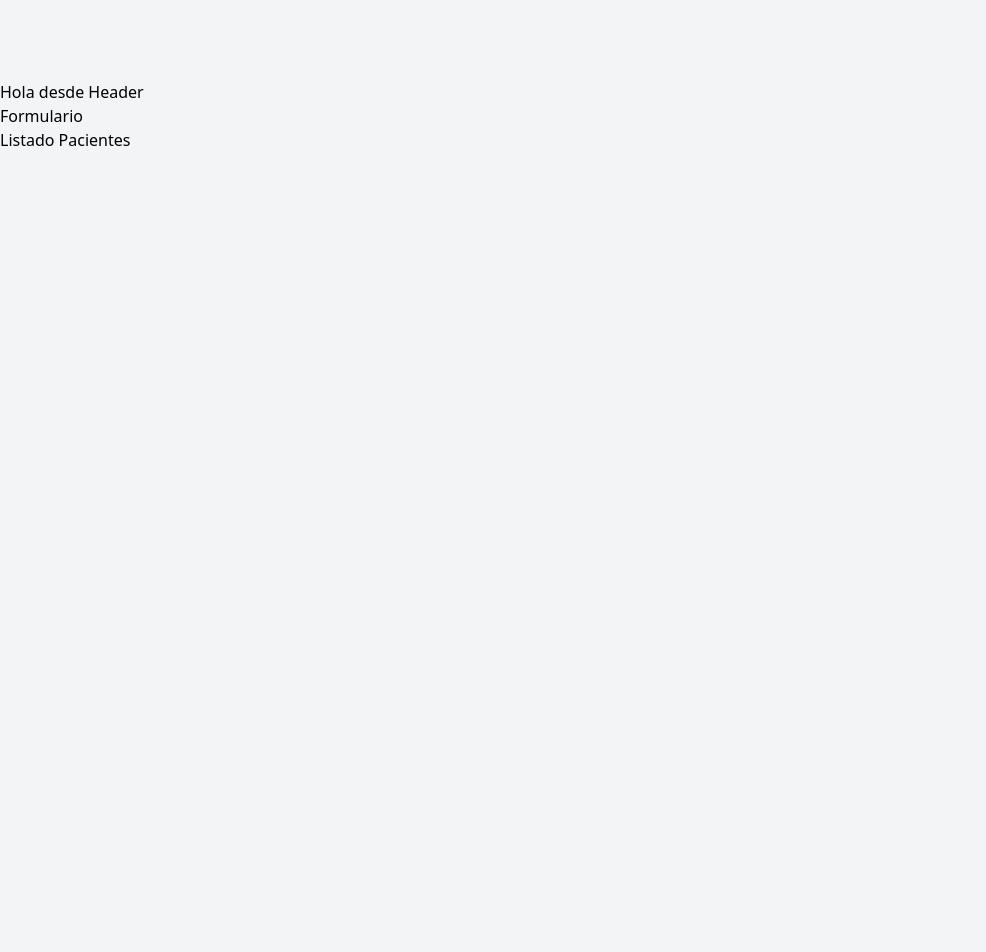
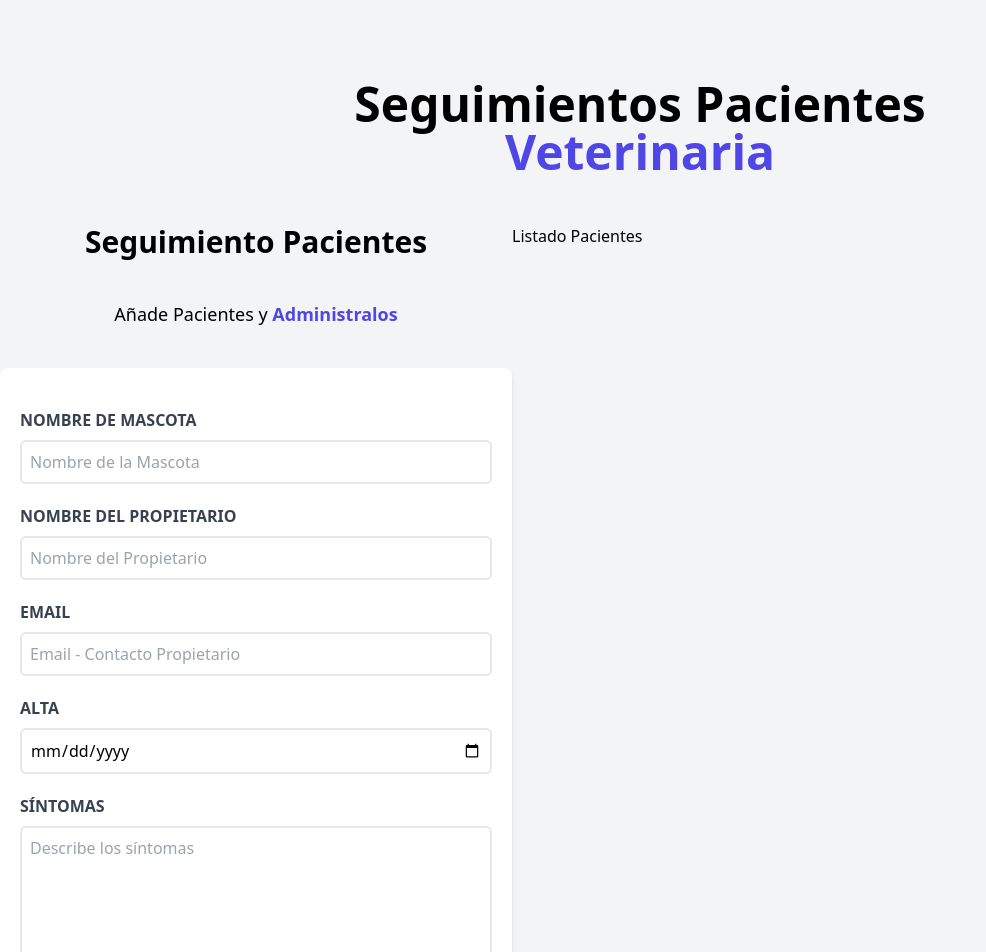
Before and after one commit to hernandw/Veterinaria, a React (Vite) app: page / in a window 1280 px wide. Shown: the top 952 px of the page, without its empty margins (0-986 px from the left). Before the commit the page ends 880 px from the top, so only its background shows below. Built offline with nearby package versions, Linux system fonts and the light colour scheme.

Commit message:
estilos del formulario

```diff
--- a/src/App.jsx
+++ b/src/App.jsx
@@ -8,8 +8,10 @@
   return (
     <div className="container mx-auto mt-20">
       <Header />
+      <div className="mt-12 md:flex">
       <Formulario />
       <ListadoPacientes />
+      </div>
     </div>
   );
 }
--- a/src/components/Formulario.jsx
+++ b/src/components/Formulario.jsx
@@ -2,8 +2,36 @@
 
 function Formulario() {
   return (
-    <div>
-        <h2>Formulario</h2>
+    <div className="md:w-1/2 lg:w-2/5">
+        <h2 className="font-black text-3xl text-center mb-10">Seguimiento Pacientes</h2>
+    <p className="text-lg mt-5 text-center mb-10">
+      Añade Pacientes y {''} <span className="text-indigo-600 font-bold">Administralos</span></p>
+    <form className="bg-white shadow-md rounded-lg py-10 px-5 mb-10">
+
+      <div className='mb-5'>
+        <label htmlFor="name" className='block text-gray-700 uppercase font-bold'>Nombre de Mascota</label>
+      <input type="text" id='name' placeholder='Nombre de la Mascota' className="border-2 w-full p-2 mt-2 placeholder-gray-400 rounded-md" />
+      </div>
+      <div className='mb-5'>
+        <label htmlFor="propietario" className='block text-gray-700 uppercase font-bold'>Nombre del Propietario</label>
+      <input type="text" id='propietario' placeholder='Nombre del Propietario' className="border-2 w-full p-2 mt-2 placeholder-gray-400 rounded-md" />
+      </div>
+      <div className='mb-5'>
+        <label htmlFor="email" className='block text-gray-700 uppercase font-bold'>Email</label>
+      <input type="email" id='email' placeholder='Email - Contacto Propietario' className="border-2 w-full p-2 mt-2 placeholder-gray-400 rounded-md" />
+      </div>
+      <div className='mb-5'>
+        <label htmlFor="alta" className='block text-gray-700 uppercase font-bold'>Alta</label>
+      <input type="date" id='alta'  className="border-2 w-full p-2 mt-2 placeholder-gray-400 rounded-md" />
+      </div>
+      <div className='mb-5'>
+        <label htmlFor="description" className='block text-gray-700 uppercase font-bold'>Síntomas</label>
+      <textarea name="description" id="description" cols="30" rows="10" placeholder='Describe los síntomas' className="border-2 w-full p-2 mt-2 placeholder-gray-400 rounded-md"></textarea>
+      </div>
+      <input type="submit"
+      className="bg-indigo-600 w-full p-3 cursor-pointer text-white uppercase font-bold hover:bg-indigo-700 transition-colors" value="Agregar Paciente"  />
+    </form>
+
     </div>
   )
 }
--- a/src/components/Header.jsx
+++ b/src/components/Header.jsx
@@ -1,6 +1,6 @@
 function Header(){
     return (
-        <h1>Hola desde Header</h1>
+        <h1 className="font-black text-5xl text-center md:w-2/3 mx-auto">Seguimientos Pacientes{""} <span className="text-indigo-600">Veterinaria</span></h1>
     )
 }
 
--- a/src/components/ListadoPacientes.jsx
+++ b/src/components/ListadoPacientes.jsx
@@ -2,7 +2,7 @@
 
 function ListadoPacientes() {
   return (
-    <div>
+    <div className="md:w-1/2 lg:w-3/5">
         <h2>Listado Pacientes</h2>
     </div>
   )
```
